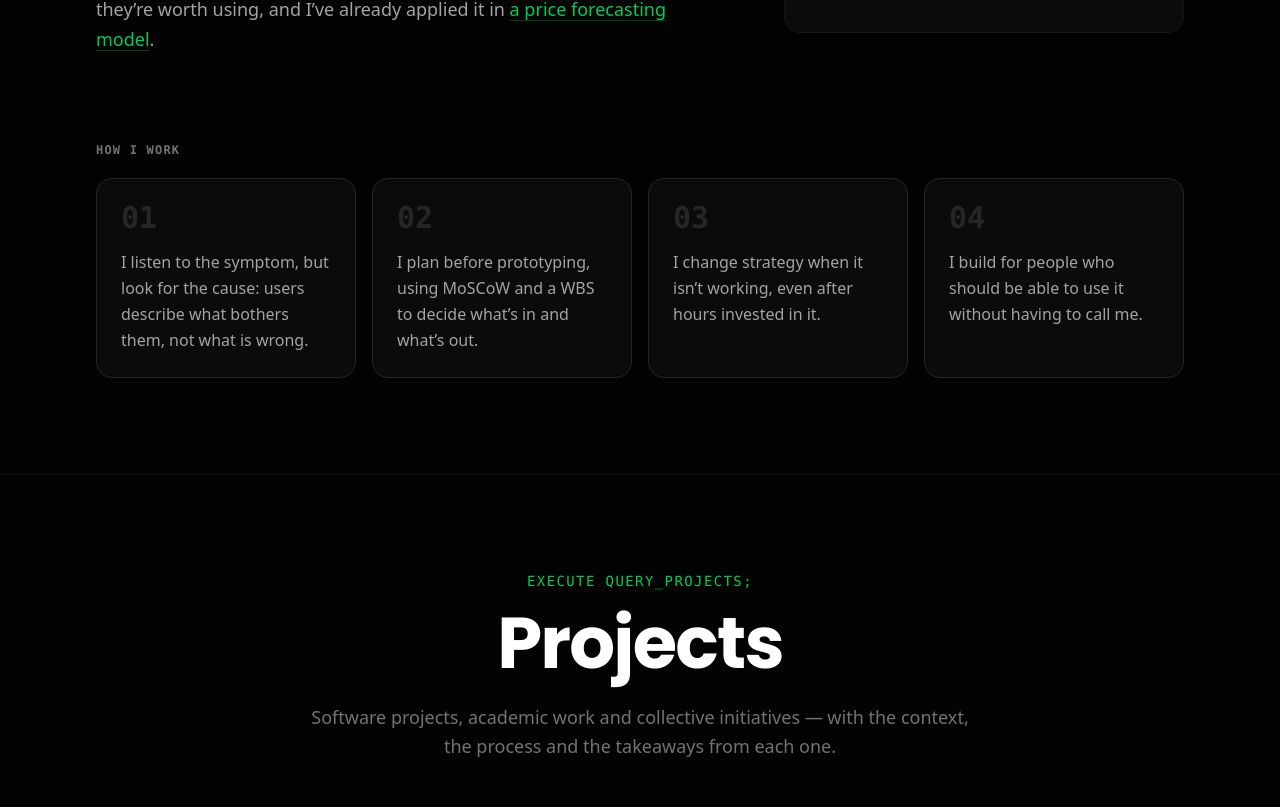
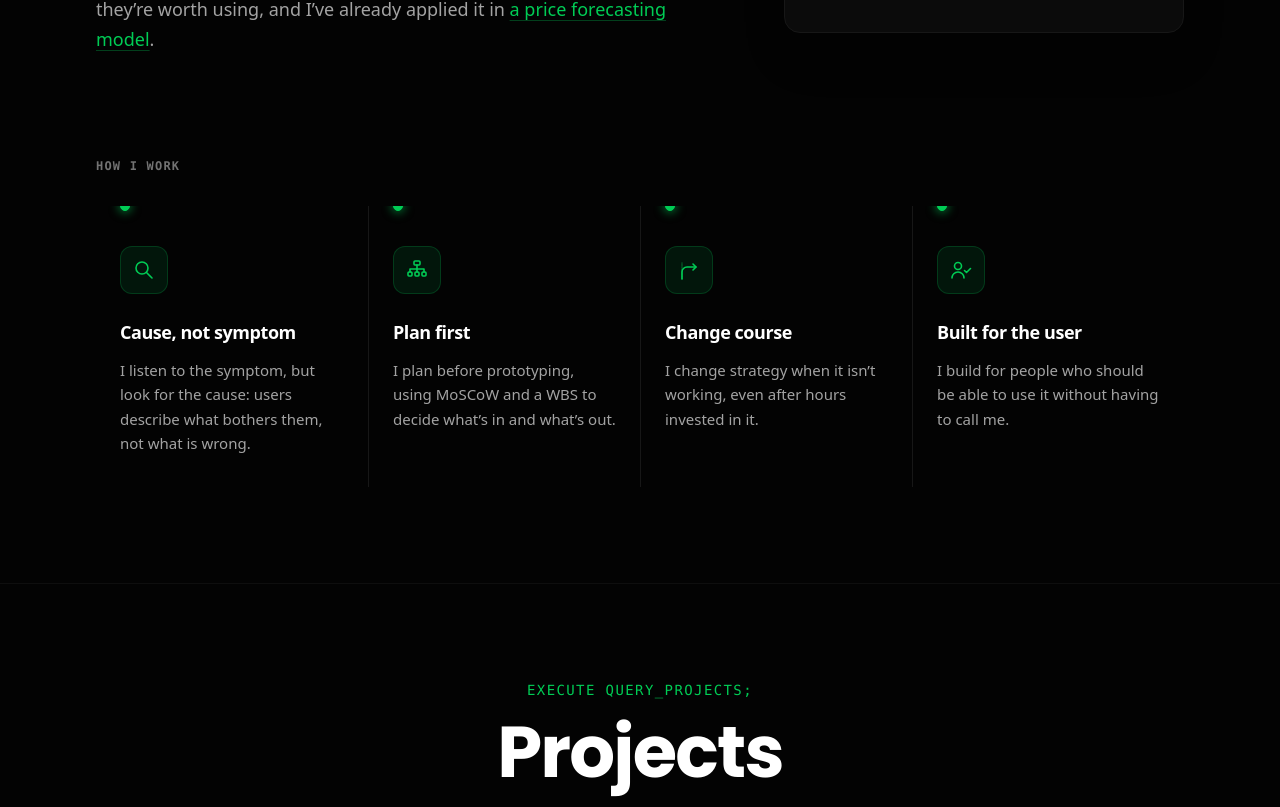
Before and after one commit to lucasferraz-dev/Portfolio-LucasDev, a React (Vite) app: page / in a window 1280 px wide. Shown: the part 2011-2818 px from the top of the page. Built offline with nearby package versions, Linux system fonts and the light colour scheme.

Commit message:
feat: troca os cards do Como eu trabalho por uma linha com ícones animados, títulos e números vazados

```diff
--- a/src/components/sections/About.jsx
+++ b/src/components/sections/About.jsx
@@ -2,7 +2,6 @@ import styles from './About.module.css';
 import { useLanguage } from '../../i18n/useLanguage';
 import RichText from '../common/RichText';
 import TypedText from '../effects/TypedText';
-import useTilt from '../effects/useTilt';
 import useInView from '../effects/useInView';
 import useTypingProgress, { tokensLength } from '../effects/useTypingProgress';
 
@@ -46,26 +45,72 @@ function ProfileRecord({ facts }) {
 }
 
 
-/* Card do “Como eu trabalho”: inclina seguindo o mouse, com brilho, como os cards de skills */
-function ValueCard({ value, index }) {
-  const tilt = useTilt(8);
+/*
+ * Ícones do “Como eu trabalho”, um para cada princípio. Os traços usam
+ * pathLength="1" para serem desenhados (dashoffset 1 → 0) quando o bloco
+ * aparece; no hover cada um faz a sua animação.
+ */
+const VALUE_ICONS = [
+  // lupa: procura a causa
+  <g key="cause" className={styles.iconCause}>
+    <circle cx="10" cy="10" r="6" pathLength="1" />
+    <path d="M14.5 14.5L20 20" pathLength="1" />
+  </g>,
+  // árvore de tarefas (EAP): planejar antes
+  <g key="plan" className={styles.iconPlan}>
+    <rect x="9" y="3" width="6" height="4" rx="1" pathLength="1" />
+    <path d="M12 7v4M5 11h14M5 11v3M12 11v3M19 11v3" pathLength="1" />
+    <rect x="3" y="14" width="4" height="4" rx="1" pathLength="1" />
+    <rect x="10" y="14" width="4" height="4" rx="1" pathLength="1" />
+    <rect x="17" y="14" width="4" height="4" rx="1" pathLength="1" />
+  </g>,
+  // caminho que muda de direção: mudar de rota
+  <g key="route" className={styles.iconRoute}>
+    <path d="M5 21V5" pathLength="1" className={styles.iconFaded} />
+    <path d="M5 21v-7a5 5 0 0 1 5-5h9" pathLength="1" />
+    <path d="M16 6l3 3-3 3" pathLength="1" />
+  </g>,
+  // pessoa com um check: feito para quem usa
+  <g key="user" className={styles.iconUser}>
+    <circle cx="9" cy="8" r="3.5" pathLength="1" />
+    <path d="M3 20a6 6 0 0 1 12 0" pathLength="1" />
+    <path d="M15.5 12.5l2 2 4-4" pathLength="1" />
+  </g>,
+];
+
+/* Um princípio: ícone, título e texto, com um brilho que acompanha o mouse */
+function ValueItem({ value, index }) {
+  const handlePointerMove = (event) => {
+    const rect = event.currentTarget.getBoundingClientRect();
+    event.currentTarget.style.setProperty('--gx', `${event.clientX - rect.left}px`);
+    event.currentTarget.style.setProperty('--gy', `${event.clientY - rect.top}px`);
+  };
+
   return (
-    <li
-      ref={tilt.ref}
-      className={styles.valueCard}
-      style={{ '--delay': `${index * 110}ms` }}
-      onPointerMove={tilt.onPointerMove}
-      onPointerLeave={tilt.onPointerLeave}
-    >
-      <span className={styles.valueGlare} aria-hidden="true" />
-      <span className={styles.valueNumber}>{String(index + 1).padStart(2, '0')}</span>
+    <li className={styles.valueItem} style={{ '--i': index }} onPointerMove={handlePointerMove}>
+      <span className={styles.valueGlow} aria-hidden="true" />
+      <span className={styles.valueDot} aria-hidden="true" />
+      <span className={styles.valueNumber} aria-hidden="true">
+        {String(index + 1).padStart(2, '0')}
+      </span>
+
+      <span className={styles.valueIcon} aria-hidden="true">
+        <svg viewBox="0 0 24 24">{VALUE_ICONS[index]}</svg>
+      </span>
+
+      <h4 className={styles.valueTitle}>{value.title}</h4>
       <p className={styles.valueText}>
-        <RichText text={value} />
+        <RichText text={value.text} />
       </p>
     </li>
   );
 }
 
+/*
+ * Os quatro princípios lado a lado, sem caixas. Quando o bloco aparece, a linha
+ * de cima se desenha da esquerda para a direita, as bolinhas acendem em
+ * sequência e cada item sobe com o ícone sendo desenhado.
+ */
 function ValuesBlock({ title, values }) {
   const [ref, inView] = useInView(0.2);
   return (
@@ -73,7 +118,7 @@ function ValuesBlock({ title, values }) {
       <h3 className={styles.valuesTitle}>{title}</h3>
       <ol className={styles.valuesGrid}>
         {values.map((value, i) => (
-          <ValueCard key={value} value={value} index={i} />
+          <ValueItem key={value.title} value={value} index={i} />
         ))}
       </ol>
     </div>
--- a/src/components/sections/About.module.css
+++ b/src/components/sections/About.module.css
@@ -33,72 +33,195 @@
 }
 
 .valuesBlock {
-  @apply mt-16;
+  @apply mt-20;
 }
 
 .valuesTitle {
-  @apply text-xs font-mono uppercase tracking-widest text-slate-500 font-bold mb-5;
+  @apply text-xs font-mono uppercase tracking-widest text-slate-500 font-bold mb-8;
 }
 
+/*
+ * Grade sem caixas: os itens são separados só por linhas finas.
+ * A linha de cima (::before) se desenha da esquerda para a direita na entrada.
+ */
 .valuesGrid {
-  @apply grid grid-cols-1 sm:grid-cols-2 lg:grid-cols-4 gap-4 list-none p-0 m-0;
+  @apply relative grid grid-cols-1 sm:grid-cols-2 lg:grid-cols-4 list-none p-0 m-0;
 }
 
-/* inclina seguindo o mouse (--rx/--ry vêm do useTilt) */
-.valueCard {
-  @apply relative overflow-hidden flex flex-col gap-4 p-6 rounded-2xl bg-surface border border-slate-800;
-  transform: perspective(900px) rotateX(var(--rx, 0deg)) rotateY(var(--ry, 0deg));
-  transition: transform 0.5s cubic-bezier(0.2, 0.8, 0.2, 1), border-color 0.3s;
-  opacity: 0;
+.valuesGrid::before {
+  content: "";
+  @apply absolute top-0 left-0 right-0 h-px hidden lg:block origin-left;
+  background: linear-gradient(to right, var(--color-accent), var(--color-slate-800) 60%, transparent);
+  transform: scaleX(0);
+  transition: transform 1.2s cubic-bezier(0.65, 0, 0.35, 1);
 }
 
-.valueCard:hover {
-  transition-duration: 0.12s, 0.3s;
+.valuesRevealed .valuesGrid::before {
+  transform: scaleX(1);
 }
 
-/* brilho que acompanha o mouse */
-.valueGlare {
-  @apply absolute inset-0 pointer-events-none opacity-0 transition-opacity duration-300;
+.valueItem {
+  @apply relative overflow-hidden flex flex-col gap-3 px-6 pt-10 pb-8 border-t border-slate-900 lg:border-t-0;
+  opacity: 0;
+  transform: translateY(20px);
+  transition: opacity 0.6s ease-out, transform 0.7s cubic-bezier(0.22, 1, 0.36, 1);
+  transition-delay: calc(0.25s + var(--i) * 0.15s);
+}
+
+@media (min-width: 1024px) {
+  .valueItem + .valueItem {
+    @apply border-l border-slate-900;
+  }
+}
+
+.valuesRevealed .valueItem {
+  opacity: 1;
+  transform: none;
+}
+
+/* bolinha na linha de cima, acende quando a linha passa por ela */
+.valueDot {
+  @apply absolute top-0 left-6 hidden lg:block w-2.5 h-2.5 -translate-y-1/2 rounded-full bg-page border border-slate-700;
+  transition: background-color 0.3s, border-color 0.3s, box-shadow 0.3s;
+  transition-delay: calc(0.3s + var(--i) * 0.28s);
+}
+
+.valuesRevealed .valueDot {
+  @apply bg-accent border-accent;
+  box-shadow: 0 0 10px 2px color-mix(in srgb, var(--color-accent) 50%, transparent);
+}
+
+/* brilho que segue o mouse */
+.valueGlow {
+  @apply absolute inset-0 pointer-events-none opacity-0 transition-opacity duration-500;
   background: radial-gradient(
-    circle at var(--gx, 50%) var(--gy, 50%),
-    color-mix(in srgb, var(--color-accent) 16%, transparent),
-    transparent 60%
+    320px circle at var(--gx, 50%) var(--gy, 50%),
+    color-mix(in srgb, var(--color-accent) 9%, transparent),
+    transparent 70%
   );
 }
 
+/* número grande vazado no fundo */
+.valueNumber {
+  @apply absolute top-5 right-5 font-mono text-7xl font-black leading-none select-none;
+  color: transparent;
+  -webkit-text-stroke: 1px var(--color-slate-800);
+  transition: color 0.4s, -webkit-text-stroke-color 0.4s, transform 0.6s cubic-bezier(0.2, 0.8, 0.2, 1);
+}
+
+.valueIcon {
+  @apply relative flex items-center justify-center w-12 h-12 rounded-xl mb-3 text-accent
+         bg-accent/10 border border-accent/20 transition-colors duration-300;
+}
+
+.valueIcon svg {
+  @apply w-6 h-6 fill-none stroke-current overflow-visible;
+  stroke-width: 1.6;
+  stroke-linecap: round;
+  stroke-linejoin: round;
+}
+
+/* traços desenhados na entrada */
+.valueIcon svg :is(path, circle, rect) {
+  stroke-dasharray: 1;
+  stroke-dashoffset: 1;
+  transition: stroke-dashoffset 0.9s cubic-bezier(0.65, 0, 0.35, 1);
+  transition-delay: calc(0.55s + var(--i) * 0.15s);
+}
+
+.valuesRevealed .valueIcon svg :is(path, circle, rect) {
+  stroke-dashoffset: 0;
+}
+
+.iconFaded {
+  stroke-dasharray: 0.06 0.08 !important;
+  opacity: 0.35;
+}
+
+.valueTitle {
+  @apply relative text-lg font-bold text-white tracking-tight;
+}
+
+.valueText {
+  @apply relative text-sm md:text-[15px] text-slate-400 leading-relaxed;
+}
+
+/* ---------- Hover: cada ícone faz a sua animação ---------- */
+
+@keyframes scan {
+  0%, 100% { transform: translate(0, 0); }
+  25% { transform: translate(2px, -1.5px); }
+  50% { transform: translate(-1px, 1.5px); }
+  75% { transform: translate(-2px, -1px); }
+}
+
+@keyframes build {
+  0% { transform: translateY(-3px); opacity: 0; }
+  60% { transform: translateY(0.5px); opacity: 1; }
+  100% { transform: none; }
+}
+
+@keyframes nudge {
+  0%, 100% { transform: none; }
+  50% { transform: translateX(3px); }
+}
+
+@keyframes check {
+  from { stroke-dashoffset: 1; }
+  to { stroke-dashoffset: 0; }
+}
+
 @media (hover: hover) {
-  .valueCard:hover {
-    @apply border-accent/60;
+  .valueItem:hover .valueGlow {
+    @apply opacity-100;
   }
 
-  .valueCard:hover .valueGlare {
-    @apply opacity-100;
+  .valueItem:hover .valueNumber {
+    color: color-mix(in srgb, var(--color-accent) 10%, transparent);
+    -webkit-text-stroke-color: color-mix(in srgb, var(--color-accent) 55%, transparent);
+    transform: translateY(-4px);
+  }
+
+  .valueItem:hover .valueIcon {
+    @apply bg-accent/15 border-accent/40;
+  }
+
+  .valueItem:hover .iconCause {
+    animation: scan 1.6s ease-in-out infinite;
+  }
+
+  .valueItem:hover .iconPlan rect:not(:first-child) {
+    animation: build 0.5s cubic-bezier(0.34, 1.56, 0.64, 1) backwards;
+  }
+
+  .valueItem:hover .iconPlan rect:nth-of-type(3) {
+    animation-delay: 0.08s;
+  }
+
+  .valueItem:hover .iconPlan rect:nth-of-type(4) {
+    animation-delay: 0.16s;
+  }
+
+  .valueItem:hover .iconRoute path:last-child {
+    animation: nudge 0.9s ease-in-out infinite;
+  }
+
+  .valueItem:hover .iconUser path:last-child {
+    animation: check 0.6s cubic-bezier(0.65, 0, 0.35, 1);
   }
 }
 
-/* entrada em cascata quando o bloco aparece na tela (backwards: não briga com a inclinação depois) */
-.valuesRevealed .valueCard {
-  opacity: 1;
-  animation: valueIn 0.6s cubic-bezier(0.22, 1, 0.36, 1) var(--delay) backwards;
-}
+@media (prefers-reduced-motion: reduce) {
+  .valuesGrid::before,
+  .valueItem,
+  .valueDot,
+  .valueIcon svg :is(path, circle, rect) {
+    transition: none;
+  }
 
-@keyframes valueIn {
-  from {
-    opacity: 0;
-    transform: perspective(900px) translateY(18px) rotateX(12deg);
+  .valueItem :is(.iconCause, .iconPlan rect, .iconRoute path, .iconUser path) {
+    animation: none !important;
   }
-}
-
-.valueNumber {
-  @apply font-mono text-3xl font-bold leading-none text-slate-800 transition-colors duration-300;
-}
-
-.valueCard:hover .valueNumber {
-  @apply text-accent/50;
-}
-
-.valueText {
-  @apply text-sm md:text-base text-slate-400 leading-relaxed;
 }
 
 .factsCard {
--- a/src/i18n/locales/en.js
+++ b/src/i18n/locales/en.js
@@ -39,10 +39,10 @@ export default {
     ],
     valuesTitle: 'How I work',
     values: [
-      'I listen to the symptom, but look for the cause: users describe what bothers them, not what is wrong.',
-      'I plan before prototyping, using MoSCoW and a WBS to decide what’s in and what’s out.',
-      'I change strategy when it isn’t working, even after hours invested in it.',
-      'I build for people who should be able to use it without having to call me.',
+      { title: 'Cause, not symptom', text: 'I listen to the symptom, but look for the cause: users describe what bothers them, not what is wrong.' },
+      { title: 'Plan first', text: 'I plan before prototyping, using MoSCoW and a WBS to decide what’s in and what’s out.' },
+      { title: 'Change course', text: 'I change strategy when it isn’t working, even after hours invested in it.' },
+      { title: 'Built for the user', text: 'I build for people who should be able to use it without having to call me.' },
     ],
     facts: [
       { key: 'location', value: 'São José dos Pinhais · Greater Curitiba, PR' },
```
Also changed, not shown: src/i18n/locales/es.js (+4 -4 lines), src/i18n/locales/pt.js (+4 -4 lines).
